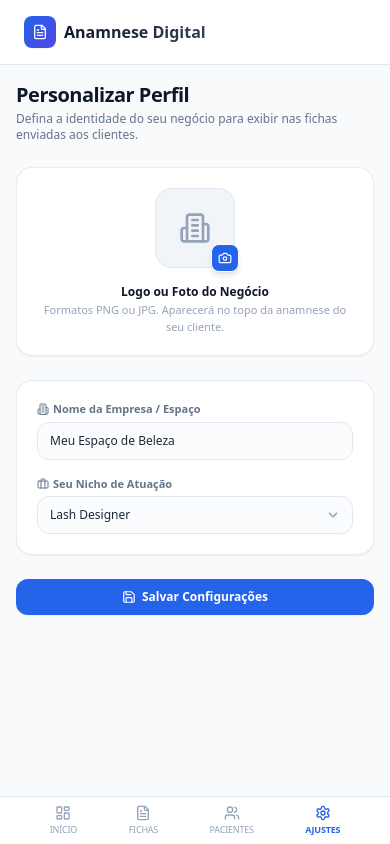
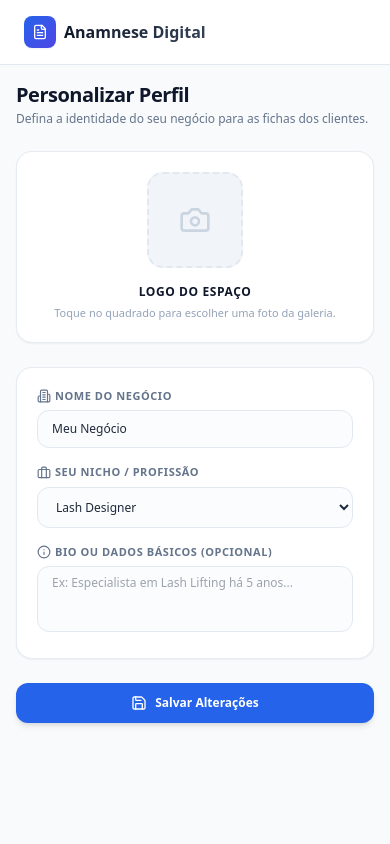
Before and after one commit to JuniorPiedade/anamnese-digitalapp, a Next.js app: page /dashboard/configuracoes in a window 390 px wide. Built offline with nearby package versions, Linux system fonts and the light colour scheme.

Commit message:
Update page.tsx

```diff
--- a/src/app/dashboard/configuracoes/page.tsx
+++ b/src/app/dashboard/configuracoes/page.tsx
@@ -1,16 +1,8 @@
 "use client";
 
-import React, { useState, useRef } from 'react';
+import React, { useState, useRef, useEffect } from 'react';
 import {
-  LayoutDashboard,
-  FileText,
-  Users,
-  Settings,
-  Camera,
-  Save,
-  Building2,
-  Briefcase,
-  Check
+  LayoutDashboard, FileText, Users, Settings, Camera, Save, Building2, Briefcase, Check, Info
 } from 'lucide-react';
 
 export default function ConfiguracoesPage() {
@@ -18,13 +10,13 @@ export default function ConfiguracoesPage() {
   const [salvoSucesso, setSalvoSucesso] = useState(false);
 
   // Estados do Perfil
-  const [nomeNegocio, setNomeNegocio] = useState("Meu Espaço de Beleza");
-  const [nicho, setNicho] = useState("Lash Designer");
+  const [nomeNegocio, setNomeNegocio] = useState("");
+  const [nicho, setNicho] = useState("");
+  const [descricao, setDescricao] = useState("");
   const [fotoPerfil, setFotoPerfil] = useState<string | null>(null);
 
   const fileInputRef = useRef<HTMLInputElement>(null);
 
-  // Lista de profissões mapeadas
   const profissoesEstetica = [
     "Lash Designer",
     "Micropigmentadora & Designer de Sobrancelhas",
@@ -37,13 +29,26 @@ export default function ConfiguracoesPage() {
     "Clínica de Estética Integrada"
   ];
 
-  // Simula o upload da foto e transforma em Base64 para visualização local
+  // CARREGAR DADOS AO ABRIR A PÁGINA
+  useEffect(() => {
+    const savedNome = localStorage.getItem('anamnese_nomeNegocio') || "Meu Negócio";
+    const savedNicho = localStorage.getItem('anamnese_nicho') || "Lash Designer";
+    const savedDesc = localStorage.getItem('anamnese_descricao') || "";
+    const savedFoto = localStorage.getItem('anamnese_fotoPerfil');
+
+    setNomeNegocio(savedNome);
+    setNicho(savedNicho);
+    setDescricao(savedDesc);
+    if (savedFoto) setFotoPerfil(savedFoto);
+  }, []);
+
   const handleFotoChange = (e: React.ChangeEvent<HTMLInputElement>) => {
     const file = e.target.files?.[0];
     if (file) {
       const reader = new FileReader();
       reader.onloadend = () => {
-        setFotoPerfil(reader.result as string);
+        const base64String = reader.result as string;
+        setFotoPerfil(base64String);
       };
       reader.readAsDataURL(file);
     }
@@ -53,18 +58,21 @@ export default function ConfiguracoesPage() {
     e.preventDefault();
     setSalvando(true);
 
-    // Simula salvamento por 1.5 segundos
+    // SALVAR NO LOCALSTORAGE
+    localStorage.setItem('anamnese_nomeNegocio', nomeNegocio);
+    localStorage.setItem('anamnese_nicho', nicho);
+    localStorage.setItem('anamnese_descricao', descricao);
+    if (fotoPerfil) localStorage.setItem('anamnese_fotoPerfil', fotoPerfil);
+
     setTimeout(() => {
       setSalvando(false);
       setSalvoSucesso(true);
       setTimeout(() => setSalvoSucesso(false), 3000);
-    }, 1500);
+    }, 800);
   };
 
   return (
     <div className="min-h-screen bg-slate-50 text-slate-800 antialiased font-sans flex flex-col md:flex-row">
-
-      {/* SIDEBAR (DESKTOP) */}
       <aside className="w-full md:w-64 bg-white border-b md:border-b-0 md:border-r border-slate-200 px-4 py-4 md:py-6 md:fixed md:inset-y-0 md:z-20 flex md:flex-col justify-between md:justify-start items-center md:items-stretch gap-4">
         <div className="flex items-center gap-2 px-2">
           <div className="flex h-8 w-8 items-center justify-center rounded-lg bg-gradient-to-br from-blue-600 to-indigo-600 text-white shadow-sm">
@@ -72,143 +80,73 @@ export default function ConfiguracoesPage() {
           </div>
           <span className="text-base font-bold bg-gradient-to-r from-slate-900 to-slate-700 bg-clip-text text-transparent">Anamnese Digital</span>
         </div>
-
         <nav className="hidden md:flex flex-col mt-10 flex-1 space-y-1">
-          <a href="/dashboard" className="flex items-center gap-3 rounded-xl px-4 py-3 text-sm font-medium text-slate-600 hover:bg-slate-50">
-            <LayoutDashboard className="h-4 w-4" /> Início
-          </a>
-          <a href="#" className="flex items-center gap-3 rounded-xl px-4 py-3 text-sm font-medium text-slate-600 hover:bg-slate-50">
-            <FileText className="h-4 w-4" /> Fichas de Anamnese
-          </a>
-          <a href="#" className="flex items-center gap-3 rounded-xl px-4 py-3 text-sm font-medium text-slate-600 hover:bg-slate-50">
-            <Users className="h-4 w-4" /> Meus Pacientes
-          </a>
-          <a href="/dashboard/configuracoes" className="flex items-center gap-3 rounded-xl bg-blue-50 px-4 py-3 text-sm font-semibold text-blue-600">
-            <Settings className="h-4 w-4" /> Configurações
-          </a>
+          <a href="/dashboard" className="flex items-center gap-3 rounded-xl px-4 py-3 text-sm font-medium text-slate-600 hover:bg-slate-50"><LayoutDashboard className="h-4 w-4" /> Início</a>
+          <a href="#" className="flex items-center gap-3 rounded-xl px-4 py-3 text-sm font-medium text-slate-600 hover:bg-slate-50"><FileText className="h-4 w-4" /> Fichas de Anamnese</a>
+          <a href="#" className="flex items-center gap-3 rounded-xl px-4 py-3 text-sm font-medium text-slate-600 hover:bg-slate-50"><Users className="h-4 w-4" /> Meus Pacientes</a>
+          <a href="/dashboard/configuracoes" className="flex items-center gap-3 rounded-xl bg-blue-50 px-4 py-3 text-sm font-semibold text-blue-600"><Settings className="h-4 w-4" /> Configurações</a>
         </nav>
       </aside>
 
-      {/* ÁREA CENTRAL */}
       <div className="flex-1 md:pl-64 flex flex-col">
         <main className="p-4 md:p-8 max-w-2xl w-full mx-auto flex-1">
-
           <div className="mb-6 md:mb-8">
             <h1 className="text-xl md:text-2xl font-bold text-slate-900 tracking-tight">Personalizar Perfil</h1>
-            <p className="text-xs text-slate-500 mt-0.5">Defina a identidade do seu negócio para exibir nas fichas enviadas aos clientes.</p>
+            <p className="text-xs text-slate-500 mt-0.5">Defina a identidade do seu negócio para as fichas dos clientes.</p>
           </div>
 
           <form onSubmit={handleSubmit} className="space-y-6">
-
-            {/* SEÇÃO DA FOTO */}
             <div className="rounded-2xl border border-slate-200/80 bg-white p-5 shadow-sm flex flex-col sm:flex-row items-center gap-4">
               <div className="relative group cursor-pointer" onClick={() => fileInputRef.current?.click()}>
-                <div className="h-20 w-20 rounded-2xl bg-slate-100 border border-slate-200 flex items-center justify-center overflow-hidden transition-all group-hover:opacity-80">
+                <div className="h-24 w-24 rounded-2xl bg-slate-100 border-2 border-dashed border-slate-200 flex items-center justify-center overflow-hidden transition-all group-hover:border-blue-400">
                   {fotoPerfil ? (
                     <img src={fotoPerfil} alt="Logo" className="h-full w-full object-cover" />
                   ) : (
-                    <Building2 className="h-8 w-8 text-slate-400" />
+                    <Camera className="h-8 w-8 text-slate-300" />
                   )}
                 </div>
-                <div className="absolute -bottom-1 -right-1 bg-blue-600 text-white rounded-lg p-1.5 shadow-md border border-white">
-                  <Camera className="h-3.5 w-3.5" />
-                </div>
-                <input
-                  type="file"
-                  ref={fileInputRef}
-                  onChange={handleFotoChange}
-                  accept="image/*"
-                  className="hidden"
-                />
+                <input type="file" ref={fileInputRef} onChange={handleFotoChange} accept="image/*" className="hidden" />
               </div>
               <div className="text-center sm:text-left">
-                <h4 className="text-xs font-bold text-slate-900">Logo ou Foto do Negócio</h4>
-                <p className="text-[11px] text-slate-400 mt-0.5">Formatos PNG ou JPG. Aparecerá no topo da anamnese do seu cliente.</p>
+                <h4 className="text-xs font-bold text-slate-900 uppercase tracking-wider">Logo do Espaço</h4>
+                <p className="text-[11px] text-slate-400 mt-1 leading-relaxed">Toque no quadrado para escolher uma foto da galeria.</p>
               </div>
             </div>
 
-            {/* FORMULÁRIO DE INFOS */}
             <div className="rounded-2xl border border-slate-200/80 bg-white p-5 shadow-sm space-y-4">
-
-              {/* Nome do Negócio */}
               <div>
-                <label className="text-[11px] font-semibold text-slate-500 mb-1 block flex items-center gap-1">
-                  <Building2 className="h-3 w-3" /> Nome da Empresa / Espaço
+                <label className="text-[11px] font-bold text-slate-500 mb-1.5 block flex items-center gap-1 uppercase tracking-wider">
+                  <Building2 className="h-3.5 w-3.5" /> Nome do Negócio
                 </label>
-                <input
-                  type="text"
-                  required
-                  value={nomeNegocio}
-                  onChange={(e) => setNomeNegocio(e.target.value)}
-                  placeholder="Ex: Studio VIP Aesthetics"
-                  className="w-full rounded-xl border border-slate-200 bg-slate-50/50 px-3 py-2.5 text-xs outline-none focus:border-blue-500 focus:bg-white transition-all"
-                />
+                <input type="text" required value={nomeNegocio} onChange={(e) => setNomeNegocio(e.target.value)} className="w-full rounded-xl border border-slate-200 bg-slate-50/50 px-3.5 py-2.5 text-xs outline-none focus:border-blue-500 focus:bg-white transition-all"/>
               </div>
 
-              {/* Nicho / Profissão */}
               <div>
-                <label className="text-[11px] font-semibold text-slate-500 mb-1 block flex items-center gap-1">
-                  <Briefcase className="h-3 w-3" /> Seu Nicho de Atuação
+                <label className="text-[11px] font-bold text-slate-500 mb-1.5 block flex items-center gap-1 uppercase tracking-wider">
+                  <Briefcase className="h-3.5 w-3.5" /> Seu Nicho / Profissão
                 </label>
-                <div className="relative">
-                  <select
-                    value={nicho}
-                    onChange={(e) => setNicho(e.target.value)}
-                    className="w-full rounded-xl border border-slate-200 bg-slate-50/50 px-3 py-2.5 text-xs outline-none focus:border-blue-500 focus:bg-white transition-all appearance-none cursor-pointer"
-                  >
-                    {profissoesEstetica.map((prof, index) => (
-                      <option key={index} value={prof}>{prof}</option>
-                    ))}
-                  </select>
-                  <div className="pointer-events-none absolute inset-y-0 right-0 flex items-center px-3 text-slate-400">
-                    <svg className="fill-current h-4 w-4" xmlns="http://www.w3.org/2000/svg" viewBox="0 0 20 20"><path d="M9.293 12.95l.707.707L15.657 8l-1.414-1.414L10 10.828 5.757 6.586 4.343 8z"/></svg>
-                  </div>
-                </div>
+                <select value={nicho} onChange={(e) => setNicho(e.target.value)} className="w-full rounded-xl border border-slate-200 bg-slate-50/50 px-3.5 py-2.5 text-xs outline-none focus:border-blue-500 focus:bg-white transition-all cursor-pointer">
+                  {profissoesEstetica.map((prof, index) => (
+                    <option key={index} value={prof}>{prof}</option>
+                  ))}
+                </select>
               </div>
 
+              <div>
+                <label className="text-[11px] font-bold text-slate-500 mb-1.5 block flex items-center gap-1 uppercase tracking-wider">
+                  <Info className="h-3.5 w-3.5" /> Bio ou Dados Básicos (Opcional)
+                </label>
+                <textarea value={descricao} onChange={(e) => setDescricao(e.target.value)} placeholder="Ex: Especialista em Lash Lifting há 5 anos..." rows={3} className="w-full rounded-xl border border-slate-200 bg-slate-50/50 px-3.5 py-2 text-xs outline-none focus:border-blue-500 focus:bg-white transition-all resize-none"/>
+              </div>
             </div>
 
-            {/* BOTÃO SALVAR */}
-            <div className="flex items-center justify-end gap-3">
-              {salvoSucesso && (
-                <span className="text-xs font-semibold text-emerald-600 flex items-center gap-1 animate-in fade-in duration-200">
-                  <Check className="h-4 w-4 stroke-[3]" /> Alterações salvas!
-                </span>
-              )}
-              <button
-                type="submit"
-                disabled={salvando}
-                className="flex items-center gap-1.5 rounded-xl bg-blue-600 px-5 py-2.5 text-xs font-bold text-white shadow-sm hover:bg-blue-700 active:scale-98 transition-all disabled:opacity-50 w-full sm:w-auto justify-center"
-              >
-                <Save className="h-3.5 w-3.5" />
-                {salvando ? "Salvando..." : "Salvar Configurações"}
-              </button>
-            </div>
-
+            <button type="submit" disabled={salvando} className="flex items-center gap-2 rounded-xl bg-blue-600 px-6 py-3 text-xs font-bold text-white shadow-md hover:bg-blue-700 active:scale-95 transition-all disabled:opacity-50 w-full sm:w-auto justify-center">
+              <Save className="h-4 w-4" />
+              {salvando ? "Salvando..." : "Salvar Alterações"}
+            </button>
+            {salvoSucesso && <p className="text-center sm:text-left text-xs font-bold text-emerald-600 animate-bounce">✓ Perfil atualizado com sucesso!</p>}
           </form>
         </main>
-
-        {/* MENU INFERIOR MOBILE */}
-        <nav className="md:hidden fixed bottom-0 inset-x-0 bg-white border-t border-slate-200 z-30 px-6 py-2 flex items-center justify-around shadow-lg">
-          <a href="/dashboard" className="flex flex-col items-center gap-0.5 text-slate-400 hover:text-slate-600">
-            <LayoutDashboard className="h-4 w-4" />
-            <span className="text-[9px] font-medium uppercase tracking-tight">Início</span>
-          </a>
-          <a href="#" className="flex flex-col items-center gap-0.5 text-slate-400 hover:text-slate-600">
-            <FileText className="h-4 w-4" />
-            <span className="text-[9px] font-medium uppercase tracking-tight">Fichas</span>
-          </a>
-          <a href="#" className="flex flex-col items-center gap-0.5 text-slate-400 hover:text-slate-600">
-            <Users className="h-4 w-4" />
-            <span className="text-[9px] font-medium uppercase tracking-tight">Pacientes</span>
-          </a>
-          <a href="/dashboard/configuracoes" className="flex flex-col items-center gap-0.5 text-blue-600">
-            <Settings className="h-4 w-4" />
-            <span className="text-[9px] font-bold uppercase tracking-tight">Ajustes</span>
-          </a>
-        </nav>
-
-        <div className="h-16 md:hidden" />
       </div>
     </div>
   );
```
